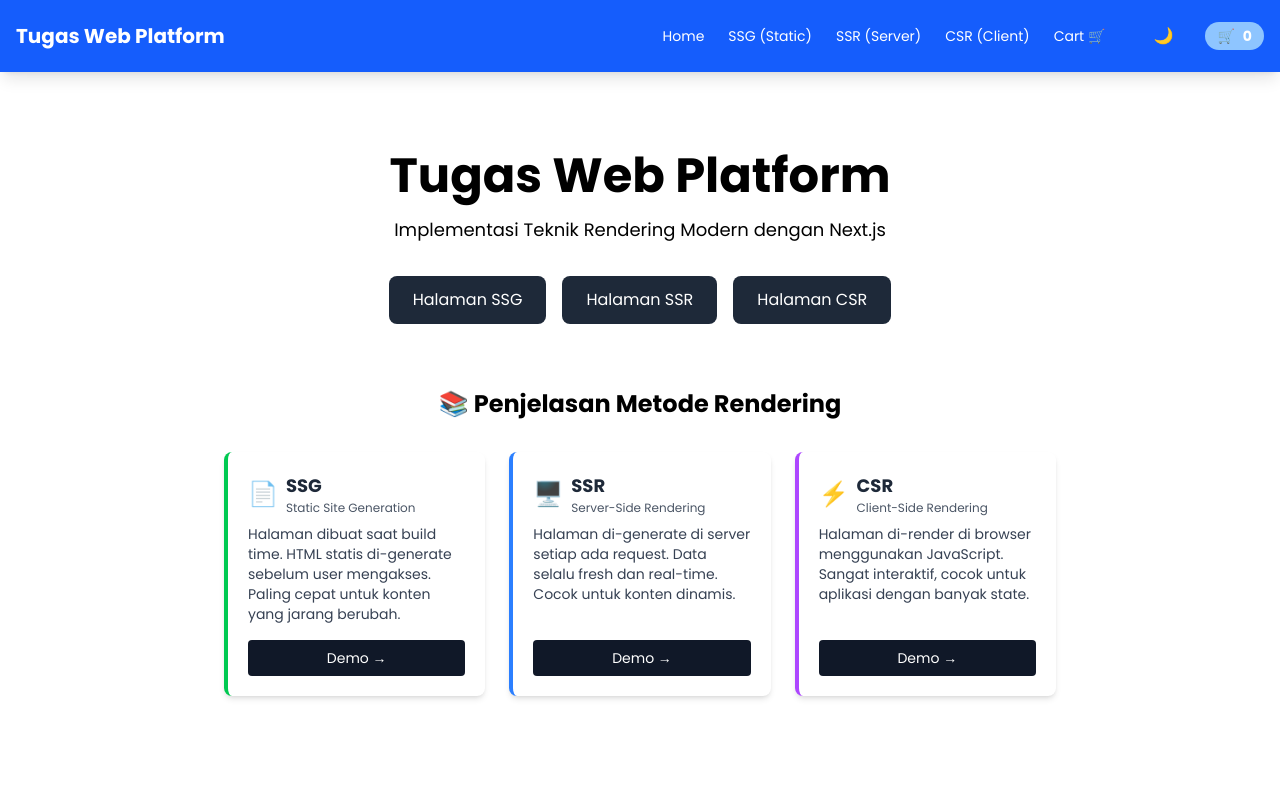
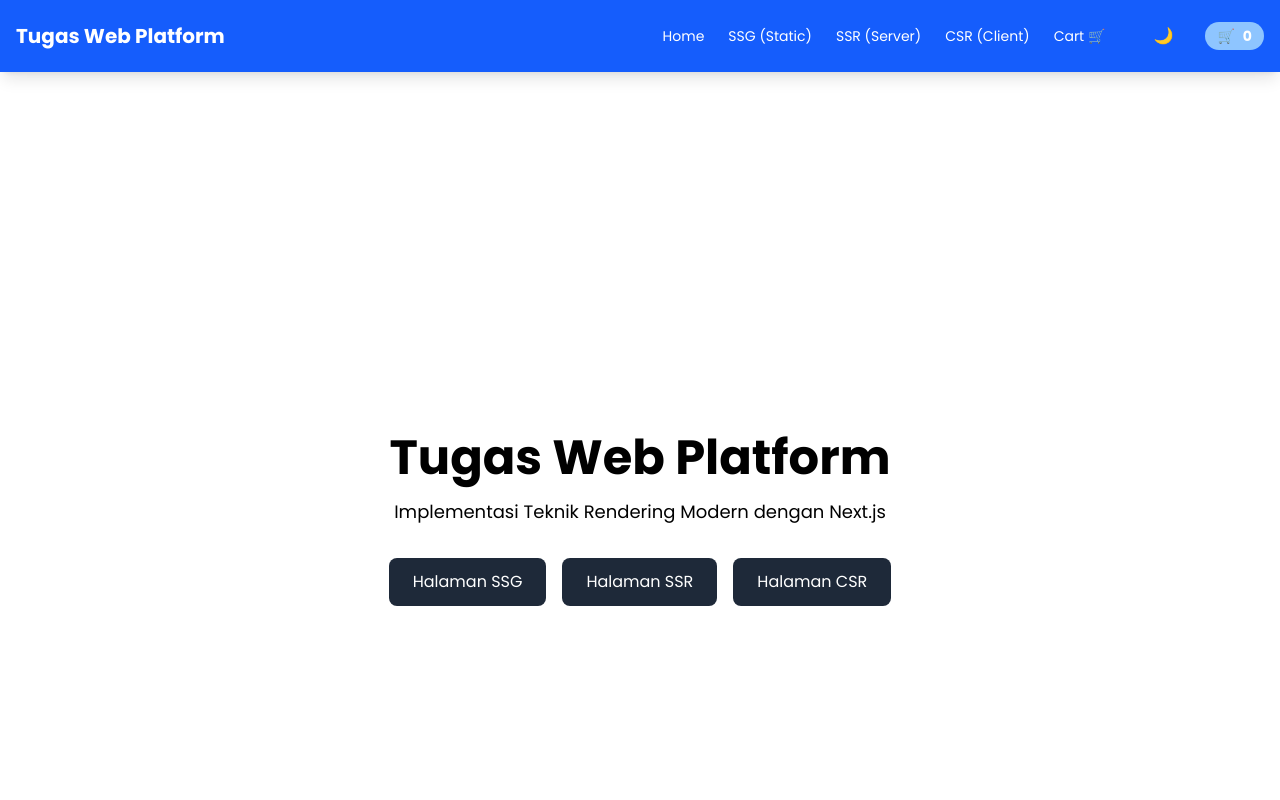
Before and after one commit to Vinnhel/tugas-web-platform, a Next.js app: page / in a window 1280 px wide. Shown: the top 800 px of the page. Built offline with nearby package versions, Linux system fonts and the light colour scheme.

Commit message:
Penyesuaian Homepage: Spacing Antar Section.

```diff
--- a/src/app/csr/page.tsx
+++ b/src/app/csr/page.tsx
@@ -41,7 +41,7 @@ export default function CSRPage() {
   return (
     <main className="p-10">
       <h1 className="text-2xl font-bold mb-4">Halaman CSR (Client-Side Rendering)</h1>
-      <p className="mb-4 text-gray-600">Data di-load di browser. Interaktif (Bisa tambah ke cart).</p>
+      <p className="mb-4 text-gray-600">Client-Side Rendering (CSR) adalah teknik di mana halaman web dirender di browser klien</p>
       <p className="mb-4 font-bold">Items di Cart: {cart.length}</p>
 
       <div className="grid grid-cols-1 md:grid-cols-3 gap-4">
--- a/src/app/layout.tsx
+++ b/src/app/layout.tsx
@@ -23,7 +23,7 @@ export default function RootLayout({
           <CartProvider>
             <Navbar />
             <main className="min-h-screen flex flex-col items-center transition-colors duration-300">
-              <div className="w-full max-w-4xl px-4 py-8">
+              <div className="w-full max-w-6xl px-8 py-12">
                 {children}
               </div>
             </main>
--- a/src/app/page.tsx
+++ b/src/app/page.tsx
@@ -34,10 +34,10 @@ export default function Home() {
   ];
 
   return (
-    <div className="min-h-screen bg-transparent transition-colors">
-      <div className="max-w-6xl mx-auto px-4 py-12">
+    <div className="min-h-screen bg-transparent transition-colors max-w-6xl mx-auto">
+        <div>
           {/* SECTION 1: Welcome & Navigation Buttons */}
-        <section className="text-center mb-16">
+          <section className="min-h-screen flex flex-col justify-center items-center text-center">
             <h1 className="text-4xl md:text-5xl font-bold mb-4 transition-colors">
               Tugas Web Platform
             </h1>
@@ -69,9 +69,9 @@ export default function Home() {
           </section>
 
           {/* SECTION 2: Penjelasan Metode Rendering */}
-        <section>
+          <section className="min-h-screen flex flex-col justify-center items-center">
             <h2 className="text-2xl font-bold text-center mb-8 transition-colors">
-            📚 Penjelasan Metode Rendering
+              Penjelasan Metode Rendering
             </h2>
 
             <div className="grid md:grid-cols-3 gap-6">
@@ -90,7 +90,7 @@ export default function Home() {
           </section>
 
           {/* Footer */}
-        <footer className="text-center mt-16 text-gray-500 dark:text-gray-400 text-sm transition-colors">
+          <footer className="text-center text-gray-500 dark:text-gray-400 text-sm transition-colors">
 
           </footer>
         </div>
--- a/src/app/ssg/page.tsx
+++ b/src/app/ssg/page.tsx
@@ -25,7 +25,7 @@ export default async function SSGPage() {
   return (
     <main className="p-10">
       <h1 className="text-2xl font-bold mb-4">Halaman SSG (Static Site Generation)</h1>
-      <p className="mb-4 text-gray-600">Data di-load saat build/revalidate. Refresh halaman tidak mengubah data segera.</p>
+      <p className="mb-4 text-gray-600">Pembuatan Situs Statis (Static Site Generation/SSG) melibatkan pembuatan seluruh situs web terlebih dahulu selama proses pembuatan, menghasilkan file HTML statis untuk setiap halaman</p>
       <div className="grid grid-cols-1 md:grid-cols-3 gap-4">
         {products.map((product: Product) => (
           <ProductCard key={product.id} product={product} />
--- a/src/app/ssr/SSRPageContent.tsx
+++ b/src/app/ssr/SSRPageContent.tsx
@@ -20,7 +20,7 @@ export default function SSRPageContent({
   return (
     <main className="p-10">
       <h1 className="text-2xl font-bold mb-4">Halaman SSR (Server-Side Rendering)</h1>
-      <p className="mb-4 text-gray-600">Waktu Load Server: {now}. Data selalu fresh setiap refresh.</p>
+      <p className="mb-4 text-gray-600">Server-Side Rendering (SSR) melibatkan rendering halaman web di server sebelum mengirimkannya ke browser klien</p>
       <div className="grid grid-cols-1 md:grid-cols-3 gap-4">
         {products.map((product: Product) => (
           <ProductCard key={product.id} product={product} />
```
Lines whose indentation alone changed are shown as unchanged.
